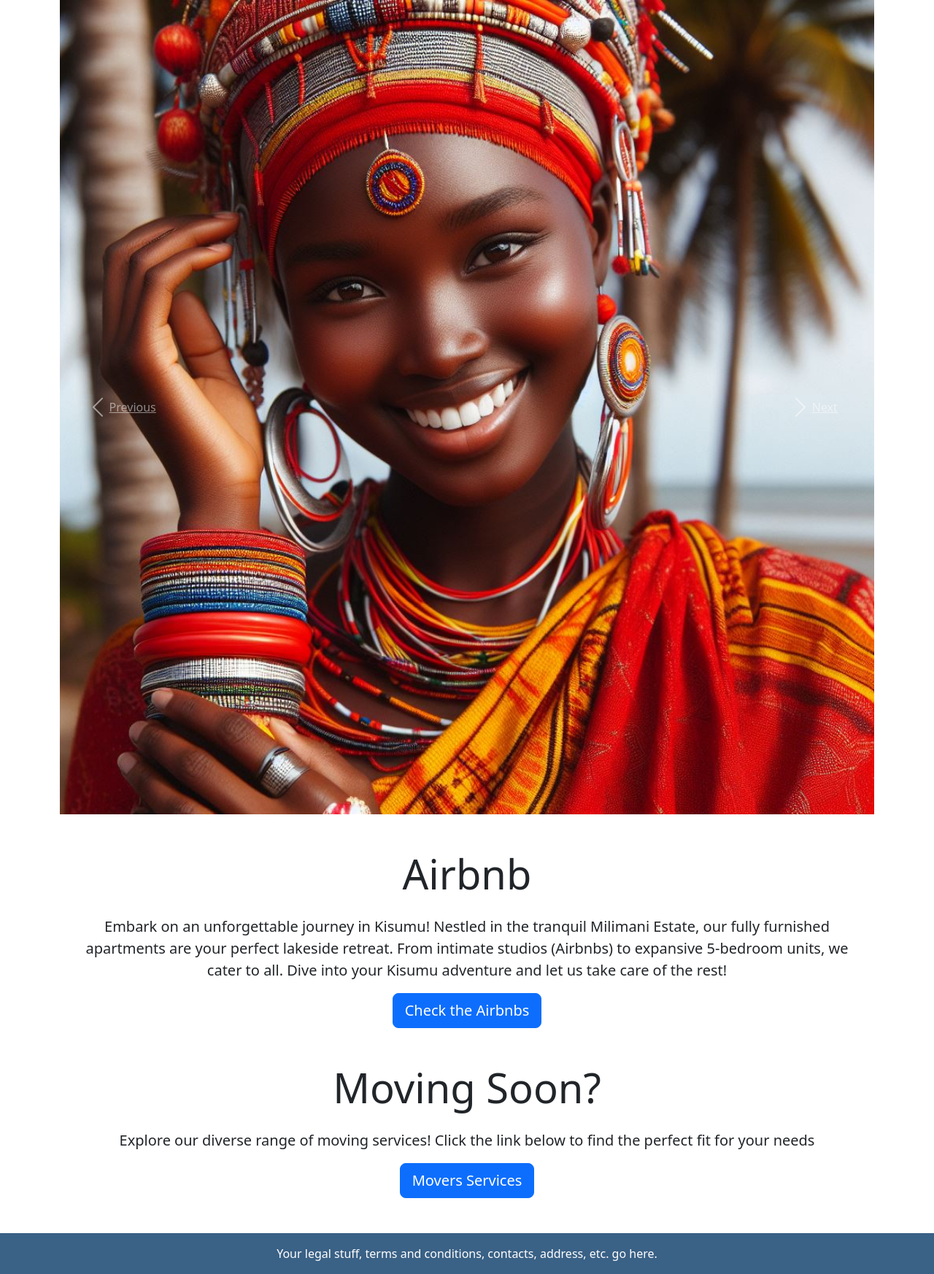
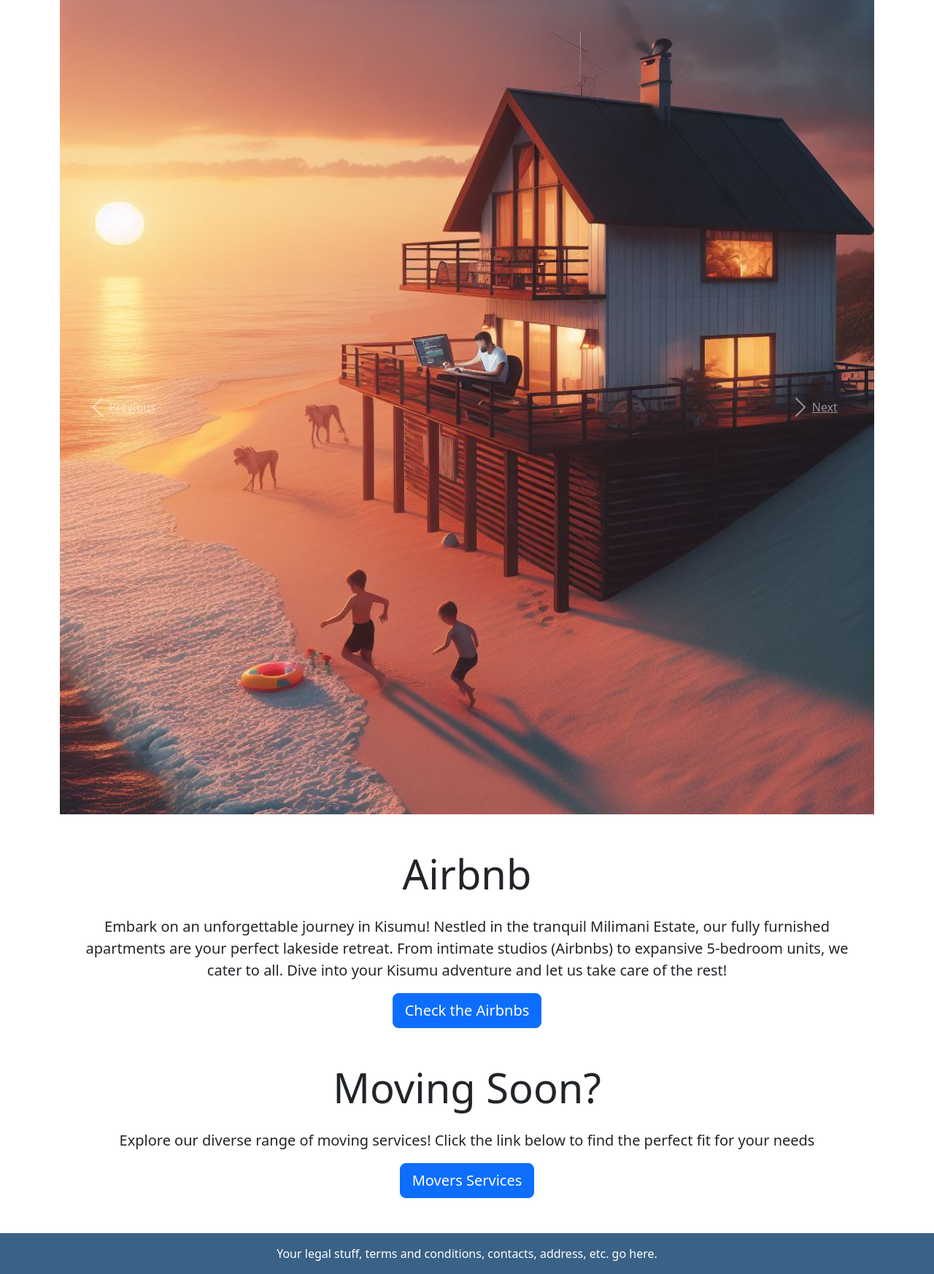
Before and after one commit to Victormuthomi/private_airbnb, a Django app: template templates/home.html in a window 1280 px wide. Shown: the part 74-1820 px from the top of the page at 73% size. Run offline with Django 3.2, Linux system fonts and the light colour scheme; the template is opened without the code that fills it, so the values that code supplies are empty; some libraries are stand-ins or nearby versions.

Commit message:
trial 2 to fix carosel

```diff
--- a/templates/home.html
+++ b/templates/home.html
@@ -10,7 +10,7 @@
     </ol>
     <div class="carousel-inner">
         <div class="carousel-item active" data-interval="3000">
-            <img class="d-block w-100" src="/static/homepage_images/a.jpeg" alt="Slide 1">
+            <img class="d-block w-100" src="/static/homepage_images/d.jpeg" alt="Slide 1">
         </div>
         <div class="carousel-item" data-interval="3000">
             <img class="d-block w-100" src="/static/homepage_images/b.jpeg" alt="Slide 2">
```
Also changed, not shown: static/homepage_images/a.jpeg, static/homepage_images/b.jpeg (added), static/homepage_images/c.jpeg (added), static/homepage_images/cc.jpeg (deleted), static/homepage_images/d.jpeg (added).
